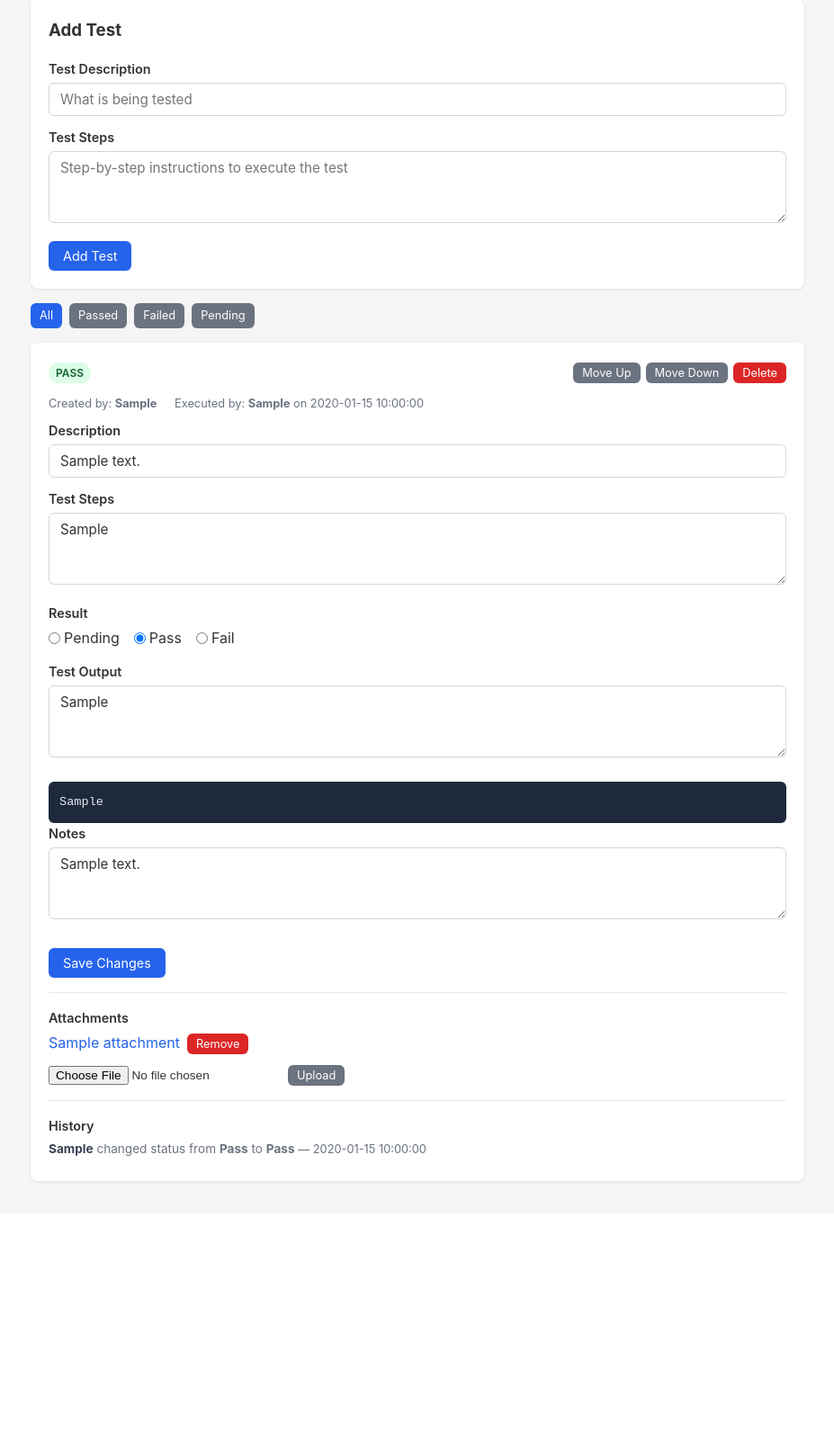
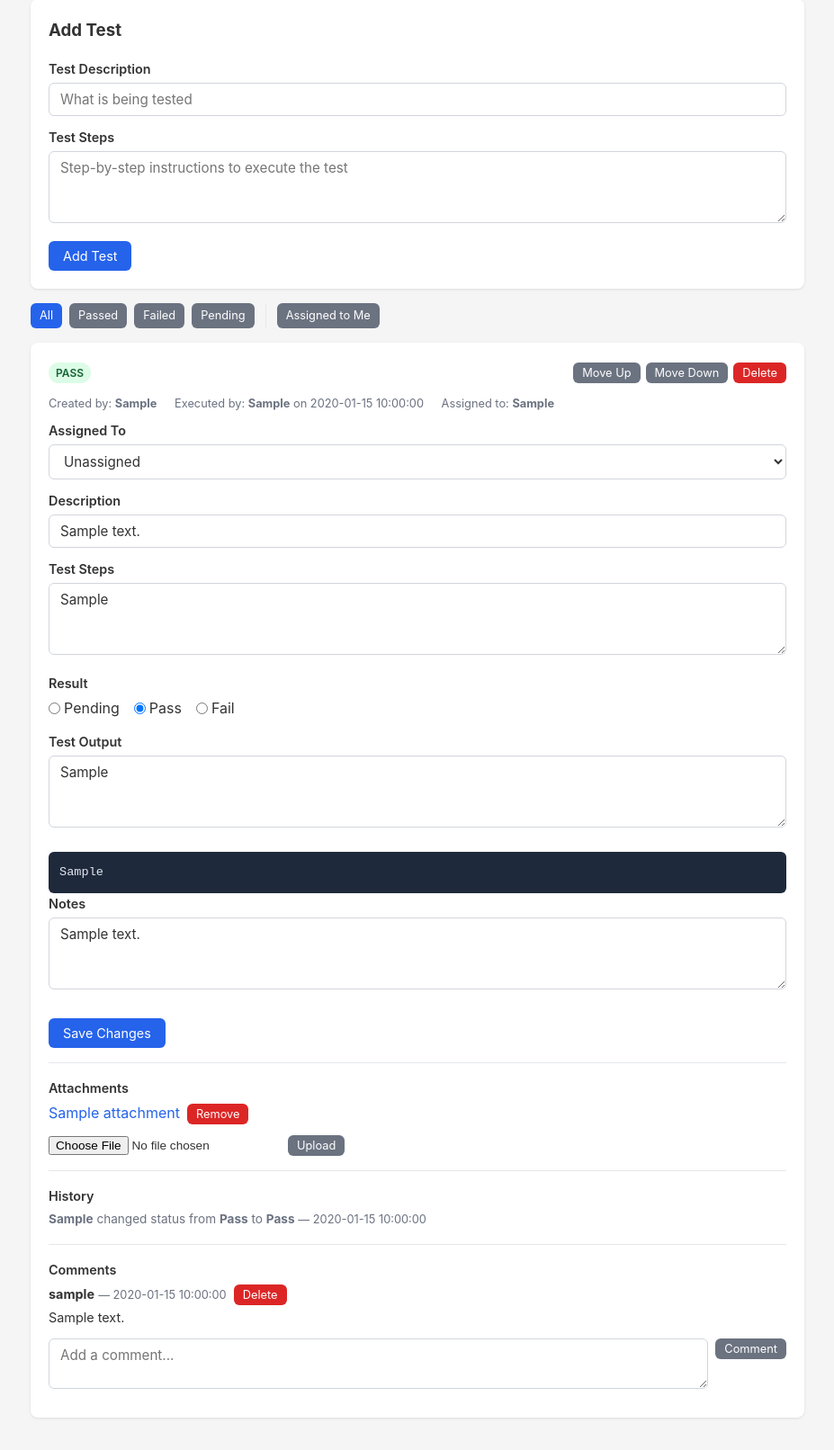
Before and after one commit to sbj-ee/TestMgr, a Flask app: page /projects/1 in a window 1280 px wide. Shown: the part 204-1816 px from the top of the page at 90% size, without its empty margins (176-1103 px from the left). Before the commit the page ends 1520 px from the top, so only its background shows below. Run offline with Flask 3, Linux system fonts and the light colour scheme; the visitor is signed in with stand-in values (Sample User, id 1); tables that the repository leaves empty hold one stand-in row (values such as "Sample post").

Commit message:
Add test assignment and comments/discussion per test
- Assign tests to users via dropdown, with "Assigned to Me" filter
- Comments section on each test card with add/delete (own or admin)
- New test_comments table with cleanup on test/project delete
- Both features included in Markdown and CSV exports
- Assignment cleared on project clone; comments not copied

Co-Authored-By: Claude Opus 4.5 <noreply@anthropic.com>

```diff
--- a/app.py
+++ b/app.py
@@ -96,6 +96,16 @@ def init_db():
         )
     """)
     conn.execute("""
+        CREATE TABLE IF NOT EXISTS test_comments (
+            id INTEGER PRIMARY KEY AUTOINCREMENT,
+            test_id INTEGER NOT NULL,
+            username TEXT NOT NULL,
+            body TEXT NOT NULL,
+            created_at TIMESTAMP DEFAULT CURRENT_TIMESTAMP,
+            FOREIGN KEY (test_id) REFERENCES tests(id) ON DELETE CASCADE
+        )
+    """)
+    conn.execute("""
         CREATE TABLE IF NOT EXISTS test_history (
             id INTEGER PRIMARY KEY AUTOINCREMENT,
             test_id INTEGER NOT NULL,
@@ -116,6 +126,8 @@ def init_db():
         conn.execute("ALTER TABLE tests ADD COLUMN executed_at TIMESTAMP DEFAULT NULL")
     if "notes" not in cols:
         conn.execute("ALTER TABLE tests ADD COLUMN notes TEXT DEFAULT ''")
+    if "assigned_to" not in cols:
+        conn.execute("ALTER TABLE tests ADD COLUMN assigned_to TEXT DEFAULT ''")
     if "sort_order" not in cols:
         conn.execute("ALTER TABLE tests ADD COLUMN sort_order INTEGER DEFAULT 0")
         # initialise sort_order for existing tests based on created_at
@@ -343,6 +355,7 @@ def project_detail(project_id):
         conn.close()
         return "Project not found", 404
     status_filter = request.args.get("status", "all")
+    assigned_filter = request.args.get("assigned", "")
     if status_filter == "pass":
         tests = conn.execute(
             "SELECT * FROM tests WHERE project_id = ? AND passed = 1 ORDER BY sort_order", (project_id,)
@@ -360,8 +373,12 @@ def project_detail(project_id):
         tests = conn.execute(
             "SELECT * FROM tests WHERE project_id = ? ORDER BY sort_order", (project_id,)
         ).fetchall()
+    if assigned_filter == "me":
+        tests = [t for t in tests if t["assigned_to"] == g.user["username"]]
+    users = conn.execute("SELECT username FROM users ORDER BY username").fetchall()
     attachments_by_test = {}
     history_by_test = {}
+    comments_by_test = {}
     for test in tests:
         attachments_by_test[test["id"]] = conn.execute(
             "SELECT * FROM attachments WHERE test_id = ? ORDER BY created_at", (test["id"],)
@@ -369,8 +386,14 @@ def project_detail(project_id):
         history_by_test[test["id"]] = conn.execute(
             "SELECT * FROM test_history WHERE test_id = ? ORDER BY changed_at DESC", (test["id"],)
         ).fetchall()
+        comments_by_test[test["id"]] = conn.execute(
+            "SELECT * FROM test_comments WHERE test_id = ? ORDER BY created_at", (test["id"],)
+        ).fetchall()
     conn.close()
-    return render_template("project.html", project=project, tests=tests, attachments=attachments_by_test, history=history_by_test, status_filter=status_filter)
+    return render_template("project.html", project=project, tests=tests,
+        attachments=attachments_by_test, history=history_by_test,
+        comments=comments_by_test, users=users,
+        status_filter=status_filter, assigned_filter=assigned_filter)
 
 
 @app.route("/projects/<int:project_id>/delete", methods=["POST"])
@@ -386,6 +409,10 @@ def delete_project(project_id):
         path = os.path.join(UPLOAD_DIR, row["stored_name"])
         if os.path.exists(path):
             os.remove(path)
+    conn.execute(
+        "DELETE FROM test_comments WHERE test_id IN "
+        "(SELECT id FROM tests WHERE project_id = ?)", (project_id,)
+    )
     conn.execute(
         "DELETE FROM test_history WHERE test_id IN "
         "(SELECT id FROM tests WHERE project_id = ?)", (project_id,)
@@ -481,8 +508,8 @@ def export_project(project_id):
         # CSV export
         si = StringIO()
         writer = csv.writer(si)
-        writer.writerow(["#", "Description", "Steps", "Status", "Created By",
-                         "Executed By", "Executed At", "Output", "Notes", "Attachments"])
+        writer.writerow(["#", "Description", "Steps", "Status", "Assigned To", "Created By",
+                         "Executed By", "Executed At", "Output", "Notes", "Attachments", "Comments"])
         for i, test in enumerate(tests, 1):
             if test["passed"] == 1:
                 status = "Pass"
@@ -495,10 +522,15 @@ def export_project(project_id):
                 (test["id"],),
             ).fetchall()
             att_names = "; ".join(a["original_name"] for a in atts)
+            cmts = conn.execute(
+                "SELECT username, body, created_at FROM test_comments WHERE test_id = ? ORDER BY created_at",
+                (test["id"],),
+            ).fetchall()
+            cmt_text = "; ".join(f"{c['username']}: {c['body']}" for c in cmts)
             writer.writerow([
-                i, test["description"], test["steps"], status,
+                i, test["description"], test["steps"], status, test["assigned_to"],
                 test["created_by"], test["executed_by"], test["executed_at"] or "",
-                test["output"], test["notes"], att_names,
+                test["output"], test["notes"], att_names, cmt_text,
             ])
         conn.close()
         filename = project["name"].replace(" ", "_") + "_report.csv"
@@ -541,6 +573,8 @@ def export_project(project_id):
             lines.append(f"### {i}. {test['description']}")
             lines.append("")
             lines.append(f"**Status:** `{status}`  ")
+            if test["assigned_to"]:
+                lines.append(f"**Assigned to:** {test['assigned_to']}  ")
             if test["created_by"]:
                 lines.append(f"**Created by:** {test['created_by']}  ")
             if test["executed_by"]:
@@ -593,6 +627,18 @@ def export_project(project_id):
                         f"{entry['old_status'] or 'Pending'} → {entry['new_status'] or 'Pending'} "
                         f"({entry['changed_at']})"
                     )
+                lines.append("")
+
+            # comments
+            cmts = conn.execute(
+                "SELECT * FROM test_comments WHERE test_id = ? ORDER BY created_at",
+                (test["id"],),
+            ).fetchall()
+            if cmts:
+                lines.append("**Comments:**")
+                lines.append("")
+                for cmt in cmts:
+                    lines.append(f"- **{cmt['username']}** ({cmt['created_at']}): {cmt['body']}")
                 lines.append("")
 
             lines.append("---")
@@ -675,6 +721,7 @@ def update_test(test_id):
     steps = request.form.get("steps", "").strip()
     output = request.form.get("output", "")
     notes = request.form.get("notes", "")
+    assigned_to = request.form.get("assigned_to", "")
     passed_val = request.form.get("passed")
 
     if passed_val == "1":
@@ -698,8 +745,8 @@ def update_test(test_id):
         )
 
     conn.execute(
-        "UPDATE tests SET description = ?, steps = ?, passed = ?, output = ?, notes = ?, executed_by = ?, executed_at = ? WHERE id = ?",
-        (description, steps, passed, output, notes, executed_by, executed_at, test_id),
+        "UPDATE tests SET description = ?, steps = ?, passed = ?, output = ?, notes = ?, assigned_to = ?, executed_by = ?, executed_at = ? WHERE id = ?",
+        (description, steps, passed, output, notes, assigned_to, executed_by, executed_at, test_id),
     )
     conn.commit()
     project_id = test["project_id"]
@@ -728,6 +775,7 @@ def delete_test(test_id):
         path = os.path.join(UPLOAD_DIR, row["stored_name"])
         if os.path.exists(path):
             os.remove(path)
+    conn.execute("DELETE FROM test_comments WHERE test_id = ?", (test_id,))
     conn.execute("DELETE FROM test_history WHERE test_id = ?", (test_id,))
     conn.execute("DELETE FROM attachments WHERE test_id = ?", (test_id,))
     conn.execute("DELETE FROM tests WHERE id = ?", (test_id,))
@@ -757,6 +805,46 @@ def upload_attachment(test_id):
         conn.commit()
         app.logger.info("Attachment uploaded: '%s' on test %s by %s", file.filename, test_id, g.user["username"])
     conn.close()
+    return redirect(url_for("project_detail", project_id=test["project_id"]))
+
+
+@app.route("/tests/<int:test_id>/comments", methods=["POST"])
+@login_required
+def add_comment(test_id):
+    conn = get_db()
+    test = conn.execute("SELECT * FROM tests WHERE id = ?", (test_id,)).fetchone()
+    if not test:
+        conn.close()
+        return "Test not found", 404
+    body = request.form.get("body", "").strip()
+    if body:
+        conn.execute(
+            "INSERT INTO test_comments (test_id, username, body) VALUES (?, ?, ?)",
+            (test_id, g.user["username"], body),
+        )
+        conn.commit()
+        app.logger.info("Comment added on test %s by %s", test_id, g.user["username"])
+    conn.close()
+    return redirect(url_for("project_detail", project_id=test["project_id"]))
+
+
+@app.route("/comments/<int:comment_id>/delete", methods=["POST"])
+@login_required
+def delete_comment(comment_id):
+    conn = get_db()
+    comment = conn.execute("SELECT * FROM test_comments WHERE id = ?", (comment_id,)).fetchone()
+    if not comment:
+        conn.close()
+        return "Comment not found", 404
+    # only the comment author or an admin can delete
+    if comment["username"] != g.user["username"] and not g.user["is_admin"]:
+        conn.close()
+        return "Access denied", 403
+    test = conn.execute("SELECT project_id FROM tests WHERE id = ?", (comment["test_id"],)).fetchone()
+    conn.execute("DELETE FROM test_comments WHERE id = ?", (comment_id,))
+    conn.commit()
+    conn.close()
+    app.logger.info("Comment deleted: id=%s by %s", comment_id, g.user["username"])
     return redirect(url_for("project_detail", project_id=test["project_id"]))
 
 
--- a/templates/project.html
+++ b/templates/project.html
@@ -31,6 +31,9 @@
        class="btn btn-sm {{ 'btn-primary' if status_filter == 'fail' else 'btn-secondary' }}">Failed</a>
     <a href="{{ url_for('project_detail', project_id=project['id'], status='pending') }}"
        class="btn btn-sm {{ 'btn-primary' if status_filter == 'pending' else 'btn-secondary' }}">Pending</a>
+    <span style="border-left: 1px solid var(--border); margin: 0 4px;"></span>
+    <a href="{{ url_for('project_detail', project_id=project['id'], assigned='me') }}"
+       class="btn btn-sm {{ 'btn-primary' if assigned_filter == 'me' else 'btn-secondary' }}">Assigned to Me</a>
 </div>
 
 {% if tests %}
@@ -65,7 +68,16 @@
             <div class="meta">
                 {% if test['created_by'] %}<span>Created by: <strong>{{ test['created_by'] }}</strong></span>{% endif %}
                 {% if test['executed_by'] %}<span>Executed by: <strong>{{ test['executed_by'] }}</strong>{% if test['executed_at'] %} on {{ test['executed_at'] }}{% endif %}</span>{% endif %}
+                {% if test['assigned_to'] %}<span>Assigned to: <strong>{{ test['assigned_to'] }}</strong></span>{% endif %}
             </div>
+
+            <label class="field-label">Assigned To</label>
+            <select name="assigned_to" style="width: 100%; padding: 8px 12px; border: 1px solid var(--input-border); border-radius: 6px; font-size: 0.95rem; font-family: inherit; margin-bottom: 12px; background: var(--input-bg); color: var(--input-text);">
+                <option value="">Unassigned</option>
+                {% for u in users %}
+                    <option value="{{ u['username'] }}" {{ 'selected' if test['assigned_to'] == u['username'] else '' }}>{{ u['username'] }}</option>
+                {% endfor %}
+            </select>
 
             <label class="field-label">Description</label>
             <input type="text" name="description" value="{{ test['description'] }}" required>
@@ -104,7 +116,7 @@
             </div>
         </form>
 
-        <div style="margin-top: 16px; padding-top: 16px; border-top: 1px solid #e5e7eb;">
+        <div style="margin-top: 16px; padding-top: 16px; border-top: 1px solid var(--border);">
             <label class="field-label">Attachments</label>
             {% if attachments.get(test['id']) %}
                 <ul style="list-style: none; padding: 0; margin-bottom: 12px;">
@@ -127,12 +139,12 @@
         </div>
 
         {% if history.get(test['id']) %}
-        <div style="margin-top: 16px; padding-top: 16px; border-top: 1px solid #e5e7eb;">
+        <div style="margin-top: 16px; padding-top: 16px; border-top: 1px solid var(--border);">
             <label class="field-label">History</label>
-            <ul style="list-style: none; padding: 0; font-size: 0.85rem; color: #6b7280;">
+            <ul style="list-style: none; padding: 0; font-size: 0.85rem; color: var(--muted);">
                 {% for entry in history[test['id']] %}
                 <li style="margin-bottom: 4px;">
-                    <span style="color: #374151;"><strong>{{ entry['changed_by'] }}</strong></span>
+                    <strong>{{ entry['changed_by'] }}</strong>
                     changed status from
                     <strong>{{ entry['old_status'] or 'Pending' }}</strong>
                     to
@@ -143,13 +155,40 @@
             </ul>
         </div>
         {% endif %}
+
+        <div style="margin-top: 16px; padding-top: 16px; border-top: 1px solid var(--border);">
+            <label class="field-label">Comments</label>
+            {% if comments.get(test['id']) %}
+                <ul style="list-style: none; padding: 0; margin-bottom: 12px;">
+                    {% for cmt in comments[test['id']] %}
+                    <li style="margin-bottom: 8px; font-size: 0.9rem;">
+                        <div>
+                            <strong>{{ cmt['username'] }}</strong>
+                            <span style="color: var(--muted); font-size: 0.8rem;">&mdash; {{ cmt['created_at'] }}</span>
+                            {% if cmt['username'] == g.user['username'] or g.user['is_admin'] %}
+                            <form method="POST" action="{{ url_for('delete_comment', comment_id=cmt['id']) }}" class="inline-form"
+                                  onsubmit="return confirm('Delete this comment?')">
+                                <button type="submit" class="btn btn-danger btn-sm" style="margin-left: 4px;">Delete</button>
+                            </form>
+                            {% endif %}
+                        </div>
+                        <div style="margin-top: 2px;">{{ cmt['body'] }}</div>
+                    </li>
+                    {% endfor %}
+                </ul>
+            {% endif %}
+            <form method="POST" action="{{ url_for('add_comment', test_id=test['id']) }}" style="display: flex; gap: 8px; align-items: flex-start;">
+                <textarea name="body" placeholder="Add a comment..." required style="min-height: 40px; flex: 1;"></textarea>
+                <button type="submit" class="btn btn-secondary btn-sm" style="margin-top: 0;">Comment</button>
+            </form>
+        </div>
     </div>
     {% endfor %}
 {% else %}
-    {% if status_filter != 'all' %}
-        <p style="color: #6b7280;">No tests match this filter.</p>
+    {% if status_filter != 'all' or assigned_filter %}
+        <p style="color: var(--muted);">No tests match this filter.</p>
     {% else %}
-        <p style="color: #6b7280;">No tests yet. Add one above.</p>
+        <p style="color: var(--muted);">No tests yet. Add one above.</p>
     {% endif %}
 {% endif %}
 {% endblock %}
```
